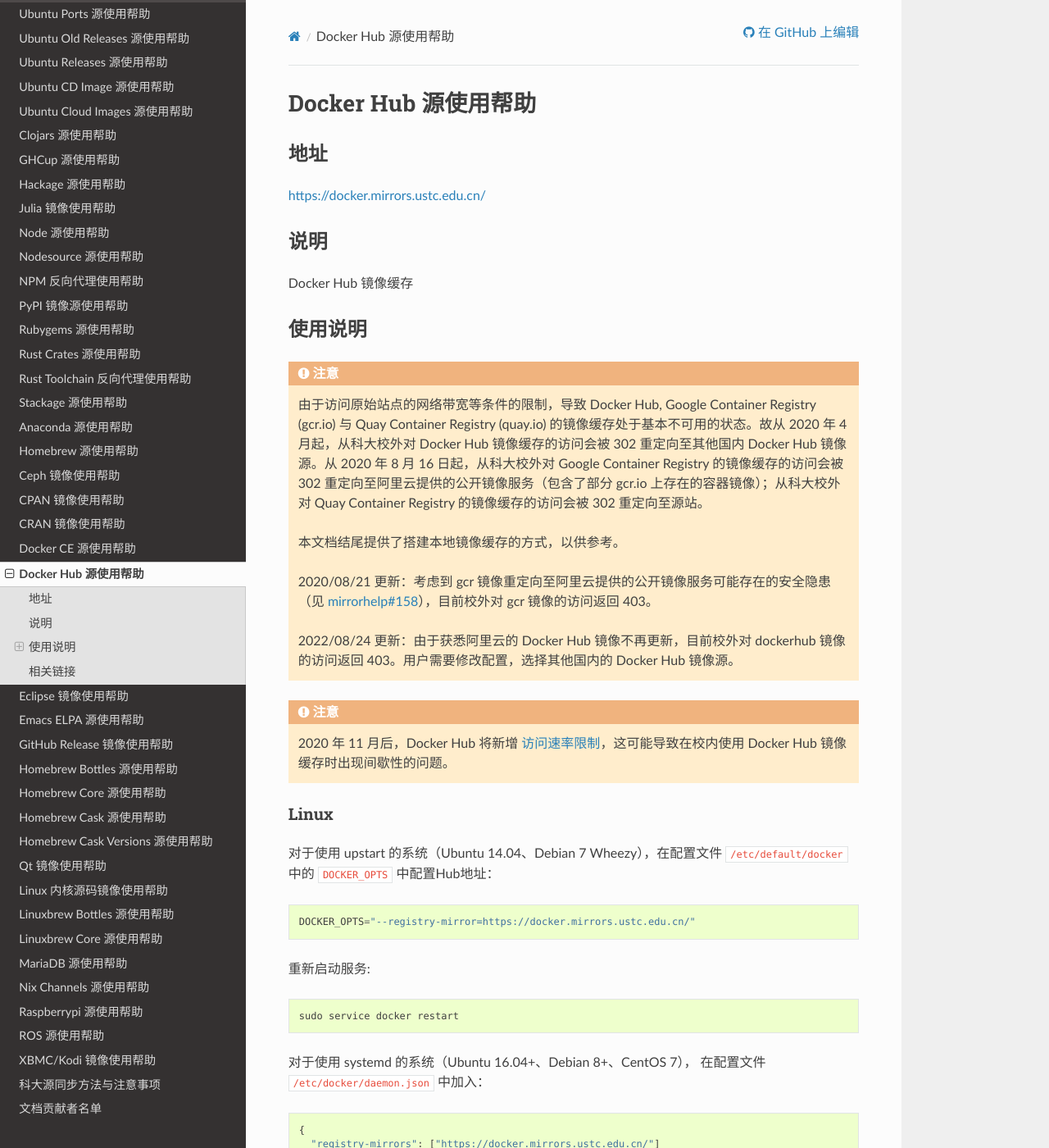
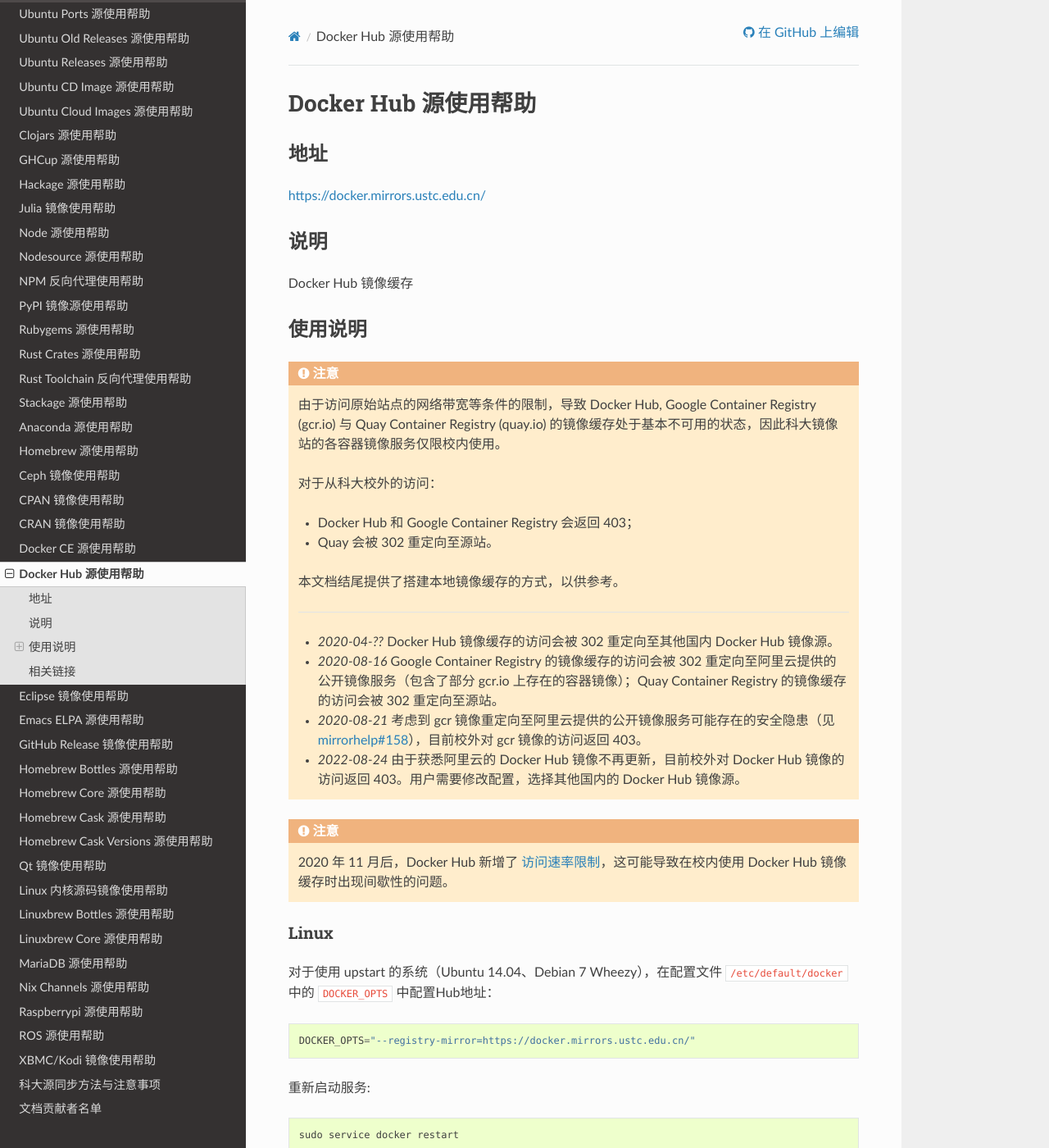
Before and after one commit to ustclug/mirrorhelp, a Sphinx documentation site: the page built from source/dockerhub.rst, in a window 1280 px wide and 1400 px high. Shown: the whole window at 82% size. Built offline with Sphinx 7.4.7 and the Read the Docs theme 2.0.0, drawn with Linux system fonts in a browser that asks for light colours; pages that are not in the unit, such as notebooks, are missing from menus; some of the changed text lies outside the part shown.

Commit message:
dockerhub: reorganize "outside ustcnet" section

```diff
--- a/source/dockerhub.rst
+++ b/source/dockerhub.rst
@@ -16,16 +16,29 @@
 ========
 
 .. attention::
-    由于访问原始站点的网络带宽等条件的限制，导致 Docker Hub, Google Container Registry (gcr.io) 与 Quay Container Registry (quay.io) 的镜像缓存处于基本不可用的状态。故从 2020 年 4 月起，从科大校外对 Docker Hub 镜像缓存的访问会被 302 重定向至其他国内 Docker Hub 镜像源。从 2020 年 8 月 16 日起，从科大校外对 Google Container Registry 的镜像缓存的访问会被 302 重定向至阿里云提供的公开镜像服务（包含了部分 gcr.io 上存在的容器镜像）；从科大校外对 Quay Container Registry 的镜像缓存的访问会被 302 重定向至源站。
+    由于访问原始站点的网络带宽等条件的限制，导致 Docker Hub, Google Container Registry (gcr.io) 与 Quay Container Registry (quay.io) 的镜像缓存处于基本不可用的状态，因此科大镜像站的各容器镜像服务仅限校内使用。
+
+    对于从科大校外的访问：
+
+    * Docker Hub 和 Google Container Registry 会返回 403；
+    * Quay 会被 302 重定向至源站。
 
     本文档结尾提供了搭建本地镜像缓存的方式，以供参考。
 
-    2020/08/21 更新：考虑到 gcr 镜像重定向至阿里云提供的公开镜像服务可能存在的安全隐患（见 `mirrorhelp#158 <https://github.com/ustclug/mirrorhelp/issues/158>`_），目前校外对 gcr 镜像的访问返回 403。
+    .. raw:: html
 
-    2022/08/24 更新：由于获悉阿里云的 Docker Hub 镜像不再更新，目前校外对 dockerhub 镜像的访问返回 403。用户需要修改配置，选择其他国内的 Docker Hub 镜像源。
+        <hr>
+
+    * *2020-04-??* Docker Hub 镜像缓存的访问会被 302 重定向至其他国内 Docker Hub 镜像源。
+
+    * *2020-08-16* Google Container Registry 的镜像缓存的访问会被 302 重定向至阿里云提供的公开镜像服务（包含了部分 gcr.io 上存在的容器镜像）；Quay Container Registry 的镜像缓存的访问会被 302 重定向至源站。
+
+    * *2020-08-21* 考虑到 gcr 镜像重定向至阿里云提供的公开镜像服务可能存在的安全隐患（见 `mirrorhelp#158 <https://github.com/ustclug/mirrorhelp/issues/158>`_），目前校外对 gcr 镜像的访问返回 403。
+
+    * *2022-08-24* 由于获悉阿里云的 Docker Hub 镜像不再更新，目前校外对 Docker Hub 镜像的访问返回 403。用户需要修改配置，选择其他国内的 Docker Hub 镜像源。
 
 .. attention::
-    2020 年 11 月后，Docker Hub 将新增 `访问速率限制 <https://docs.docker.com/docker-hub/download-rate-limit/>`_，这可能导致在校内使用 Docker Hub 镜像缓存时出现间歇性的问题。
+    2020 年 11 月后，Docker Hub 新增了 `访问速率限制 <https://docs.docker.com/docker-hub/download-rate-limit/>`_，这可能导致在校内使用 Docker Hub 镜像缓存时出现间歇性的问题。
 
 Linux
 -----
@@ -129,7 +142,7 @@
         --log-opt tag="dockerd-dockerhub" \
         registry:2.5.1
 
-/srv/docker/dockerhub/config.yml 的参考内容:
+:file:`/srv/docker/dockerhub/config.yml` 的参考内容:
 
 ::
 
```
